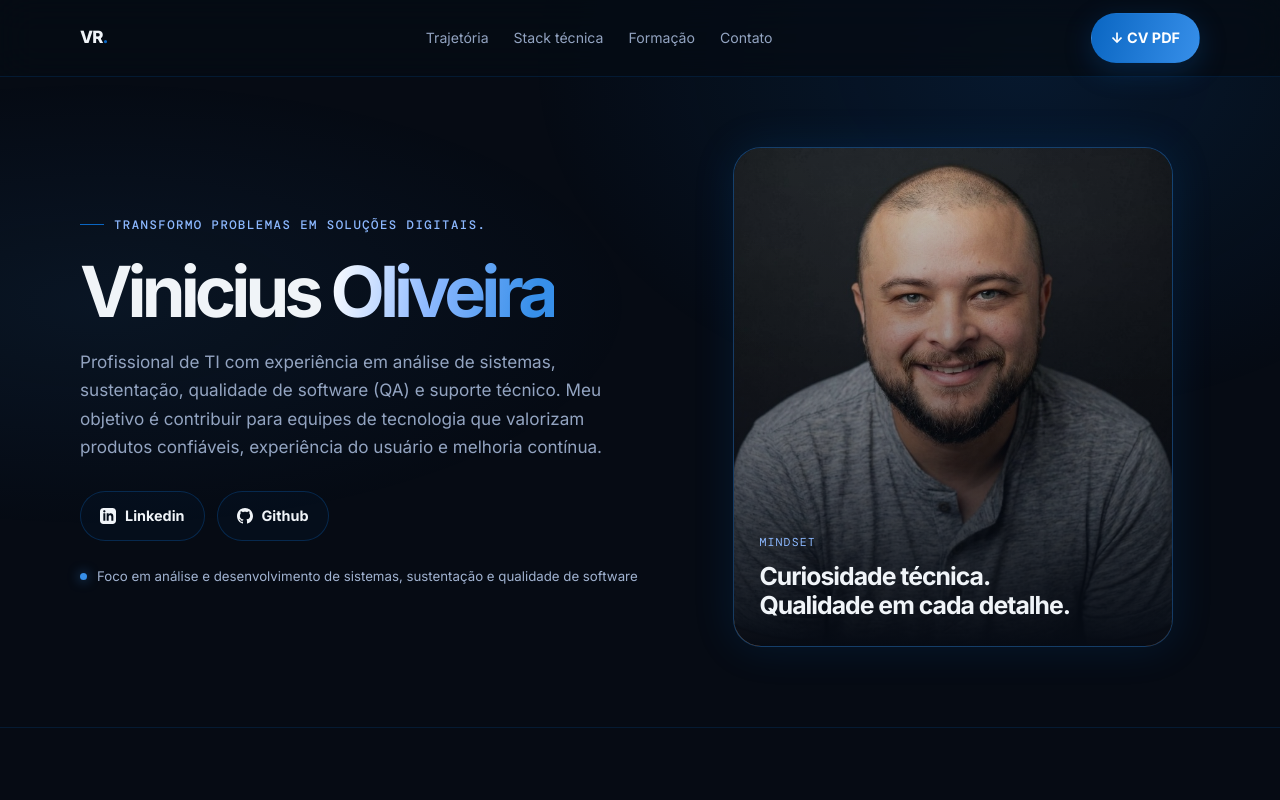
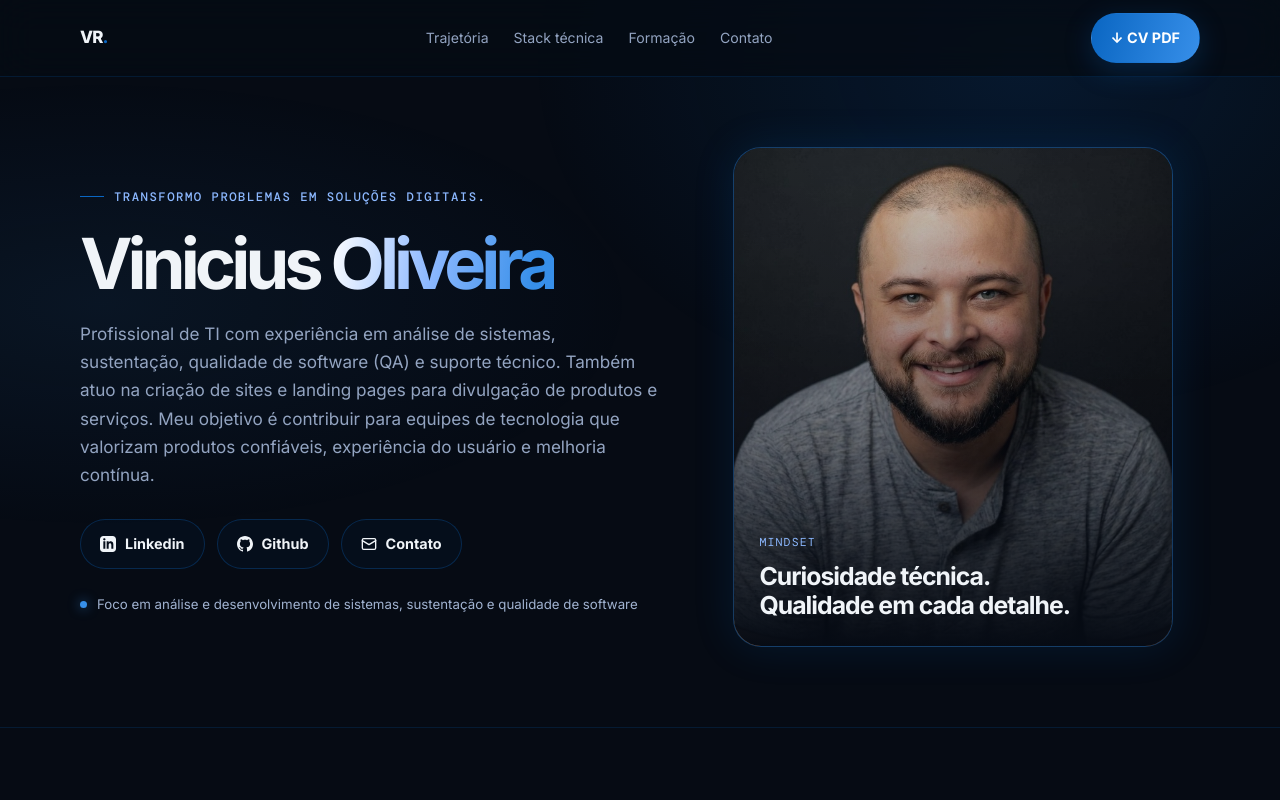
Before and after one commit to ViniciusRdeOliveira/meu-portifolio, a plain HTML site: page index.html in a window 1280 px wide. Shown: the top 800 px of the page. Drawn offline with nearby package versions, Linux system fonts and the light colour scheme.

Commit message:
Atualizando Contato

```diff
--- a/index.html
+++ b/index.html
@@ -30,10 +30,11 @@
       <div class="hero-copy reveal">
         <span class="eyebrow">Transformo problemas em soluções digitais.</span>
         <h1>Vinicius<span class="gradient-text">&nbsp;Oliveira</span></h1>
-        <p>Profissional de TI com experiência em análise de sistemas, sustentação, qualidade de software (QA) e suporte técnico. Meu objetivo é contribuir para equipes de tecnologia que valorizam produtos confiáveis, experiência do usuário e melhoria contínua.</p>
+        <p>Profissional de TI com experiência em análise de sistemas, sustentação, qualidade de software (QA) e suporte técnico. Também atuo na criação de sites e landing pages para divulgação de produtos e serviços. Meu objetivo é contribuir para equipes de tecnologia que valorizam produtos confiáveis, experiência do usuário e melhoria contínua.</p>
         <div class="hero-actions">
           <a class="button button-ghost" href="https://www.linkedin.com/in/vinicius-ribeiro-de-oliveira/" target="_blank" rel="noopener"><svg width="16" height="16" viewBox="0 0 24 24" fill="currentColor" aria-hidden="true"><path d="M19 0h-14c-2.761 0-5 2.239-5 5v14c0 2.761 2.239 5 5 5h14c2.762 0 5-2.239 5-5v-14c0-2.761-2.238-5-5-5zm-11 19h-3v-11h3v11zm-1.5-12.268c-.966 0-1.75-.79-1.75-1.764s.784-1.764 1.75-1.764 1.75.79 1.75 1.764-.783 1.764-1.75 1.764zm13.5 12.268h-3v-5.604c0-3.368-4-3.113-4 0v5.604h-3v-11h3v1.765c1.396-2.586 7-2.777 7 2.476v6.759z"/></svg>Linkedin</a>
           <a class="button button-ghost" href="https://github.com/ViniciusRdeOliveira/" target="_blank" rel="noopener"><svg width="16" height="16" viewBox="0 0 24 24" fill="currentColor" aria-hidden="true"><path d="M12 0c-6.626 0-12 5.373-12 12 0 5.302 3.438 9.8 8.207 11.387.599.111.793-.261.793-.577v-2.234c-3.338.726-4.033-1.416-4.033-1.416-.546-1.387-1.333-1.756-1.333-1.756-1.089-.745.083-.729.083-.729 1.205.084 1.839 1.237 1.839 1.237 1.07 1.834 2.807 1.304 3.492.997.107-.775.418-1.305.762-1.604-2.665-.305-5.467-1.334-5.467-5.931 0-1.311.469-2.381 1.236-3.221-.124-.303-.535-1.524.117-3.176 0 0 1.008-.322 3.301 1.23.957-.266 1.983-.399 3.003-.404 1.02.005 2.047.138 3.006.404 2.291-1.552 3.297-1.23 3.297-1.23.653 1.653.242 2.874.118 3.176.77.84 1.235 1.911 1.235 3.221 0 4.609-2.807 5.624-5.479 5.921.43.372.823 1.102.823 2.222v3.293c0 .319.192.694.801.576 4.765-1.589 8.199-6.086 8.199-11.386 0-6.627-5.373-12-12-12z"/></svg>Github</a>
+          <a class="button button-ghost" href="mailto:vinicius.r.oliveira@outlook.com.br"><svg width="16" height="16" viewBox="0 0 24 24" fill="none" stroke="currentColor" stroke-width="2" stroke-linecap="round" stroke-linejoin="round" aria-hidden="true"><rect x="2" y="4" width="20" height="16" rx="2"/><path d="m22 7-10 6L2 7"/></svg>Contato</a>
         </div>
         <div class="micro"><span class="dot"></span> Foco em análise e desenvolvimento de sistemas, sustentação e qualidade de software</div>
       </div>
```
